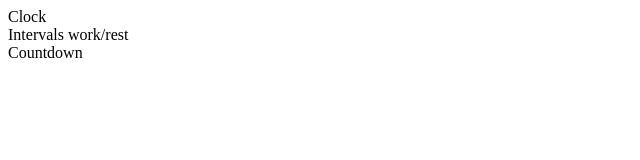
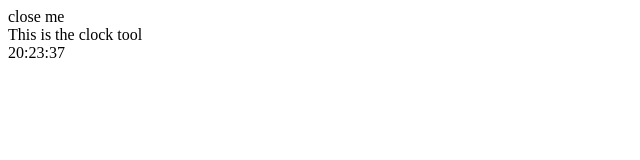
Before and after one commit to MYDimo/workout-countdown-app, a React (Create React App) app: page / in a window 1280 px wide. Both pictures are taken after a click on the element "Clock". Shown: the top 160 px of the page, without its empty margins (0-640 px from the left). Built offline with nearby package versions, Linux system fonts and the light colour scheme.

Commit message:
Add clock functionality

```diff
--- /dev/null
+++ b/src/components/ClockTool.js
@@ -0,0 +1,33 @@
+import React, { useRef, useState, useEffect } from "react";
+
+export default function ClockTool({ toggleClock }) {
+	const [currentTime, setTime] = useState(`00:00:00`);
+
+
+	const animate = () => {
+		const date = new Date();
+		const hours = String(date.getHours());
+		const minutes = String(date.getMinutes());
+		const seconds = String(date.getSeconds());
+
+		const time = `${hours.padStart(2, "0")}:${minutes.padStart(2, "0")}:${seconds.padStart(2, "0")}`;
+
+		setTime(time);
+
+		requestAnimationFrame(animate);
+	};
+
+	useEffect(() => {
+		requestAnimationFrame(animate);
+	}, []);
+
+	return (
+		<>
+			<div className="closeTool" onClick={toggleClock}>
+				close me
+			</div>
+			<div>This is the clock tool</div>
+			<div>{currentTime}</div>
+		</>
+	);
+}
--- /dev/null
+++ b/src/components/CountdownTool.js
@@ -0,0 +1,10 @@
+import React from "react";
+
+export default function CountdownTool({toggleCountdown}) {
+	return (
+		<>
+			<div className="closeTool" onClick={toggleCountdown}>close me</div>
+			<div>This is the coundwon tool</div>
+		</>
+	);
+}
--- /dev/null
+++ b/src/components/IntervalTool.js
@@ -0,0 +1,10 @@
+import React from "react";
+
+export default function IntervalTool({toggleInterval}) {
+	return (
+		<>
+			<div className="closeTool" onClick={toggleInterval}>close me</div>
+			<div>This is the interval tool</div>
+		</>
+	);
+}
--- a/src/components/ToolNavigator.js
+++ b/src/components/ToolNavigator.js
@@ -1,29 +1,37 @@
-import React, { useState } from 'react';
+import React, { useState } from "react";
+import ClockTool from "./ClockTool";
+import CountdownTool from "./CountdownTool";
+import IntervalTool from "./IntervalTool";
 
 export default function ToolNavigator() {
-  const [clockTool, setClockTool] = useState(false);
-  const [intervalTool, setIntervalTool] = useState(false);
-  const [countDownTool, setCountDownTool] = useState(false);
+	const [clockState, setClockState] = useState(false);
+	const [intervalState, setIntervalState] = useState(false);
+	const [countDownState, setCountDownState] = useState(false);
 
-  const clockTollHandler = () => {
-    console.log("you chose clock");
-  }
-  const intervalToolHandler = () => {
-    console.log("you chose intervals");
-  }
-  const countDownToolHandler = () => {
-    console.log("you chose countdown");
-  }
+	const toggleClock = () => {
+		setClockState(prevState => !prevState);
+	};
+	const toggleInterval = () => {
+    setIntervalState(prevState => !prevState);
+	};
+	const toggleCountdown = () => {
+    setCountDownState(prevState => !prevState);
+	};
 
-  return (
-    <>
-      {!(clockTool || intervalTool || countDownTool) &&
-        <>
-          <div onClick={clockTollHandler}>Clock</div>
-          <div onClick={intervalToolHandler}>Intervals work/rest</div>
-          <div onClick={countDownToolHandler}>Countdown</div>
-        </>
-      }
-    </>
-  )
+
+
+	return (
+		<>
+			{!(clockState || intervalState || countDownState) && (
+				<>
+					<div onClick={toggleClock}>Clock</div>
+					<div onClick={toggleInterval}>Intervals work/rest</div>
+					<div onClick={toggleCountdown}>Countdown</div>
+				</>
+			)}
+			{clockState && <ClockTool toggleClock={toggleClock}/>}
+			{intervalState && <IntervalTool toggleInterval={toggleInterval}/>}
+			{countDownState && <CountdownTool toggleCountdown={toggleCountdown}/>}
+		</>
+	);
 }
```
